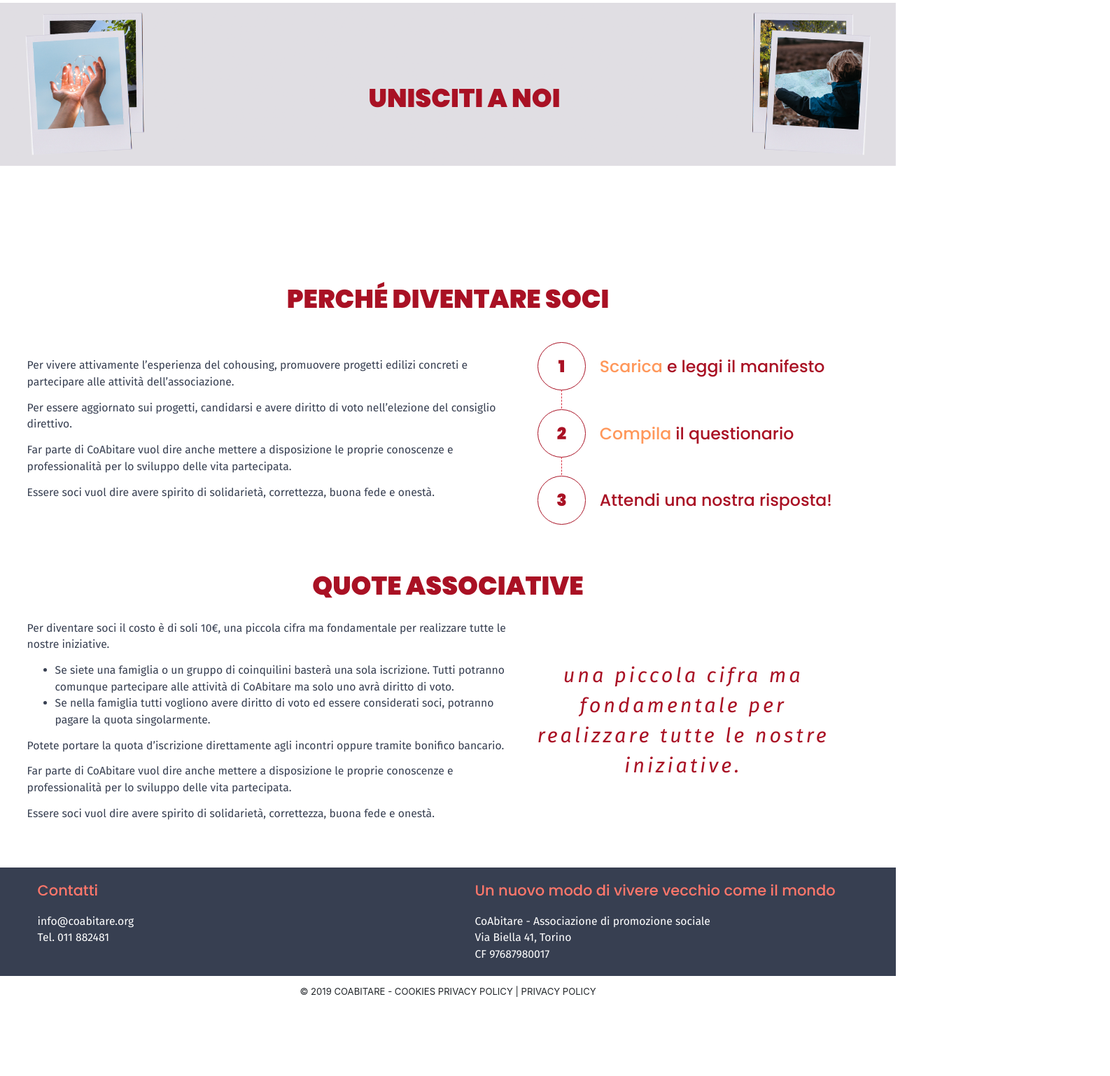
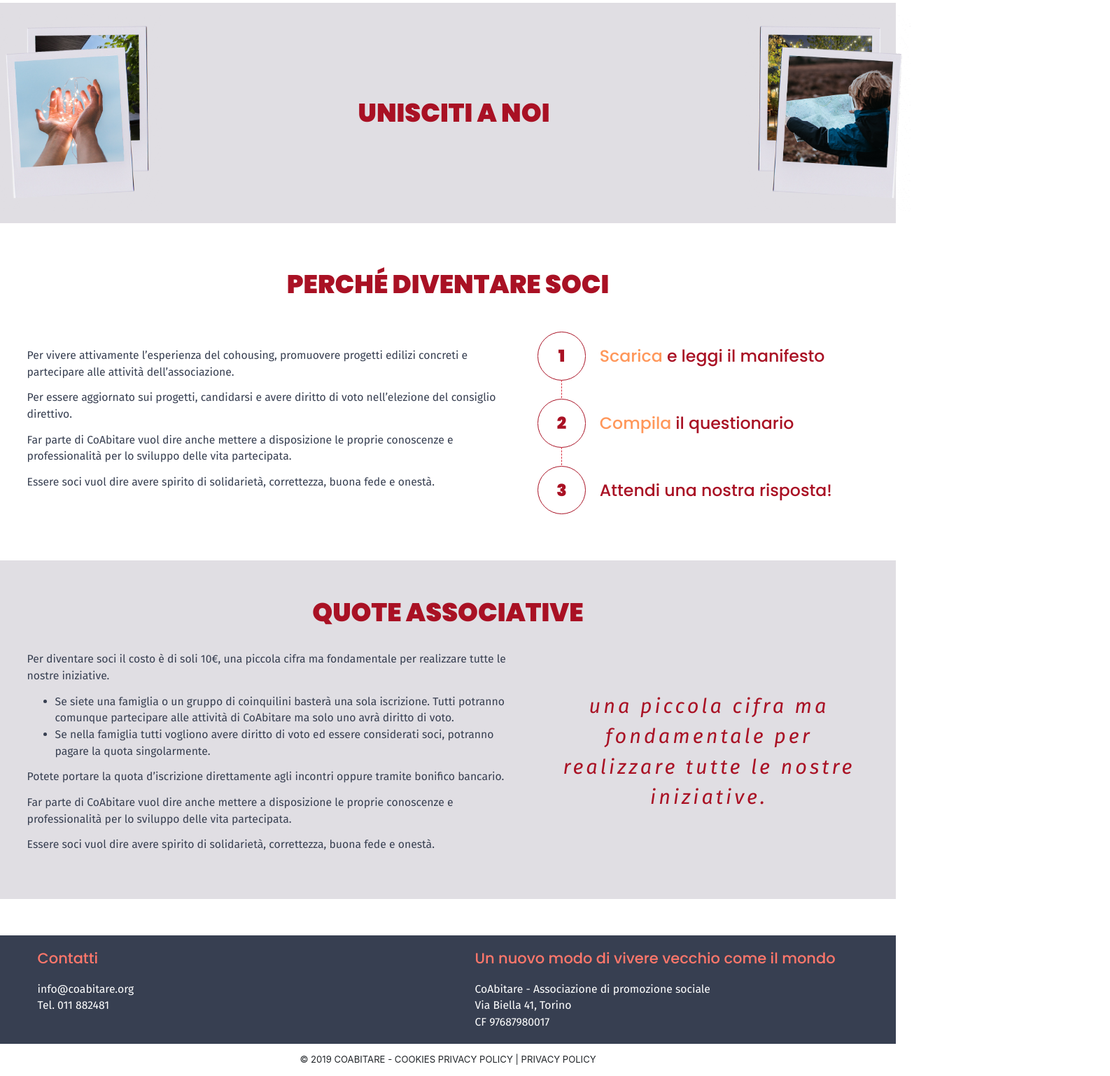
Before and after one commit to francescoghedin/CVeDI-coabitare, a website: page uniscitianoi.html in a window 1280 px wide. Shown: the part 68-1606 px from the top of the page at 70% size, 1586 px wide, since content can reach past the window. Before the commit the page ends 1509 px from the top, so only its background shows below. Drawn offline with nearby package versions, Linux system fonts and the light colour scheme.

Commit message:
Fix unisciti a noi

```diff
--- a/scss/style.scss
+++ b/scss/style.scss
@@ -136,6 +136,7 @@ h1{
   font-size: 2.8rem;
   padding-left: 3rem;
   padding-right: 3rem;
+  margin-bottom: 0rem;
 }
 h2{
   color: $corallo;
@@ -284,13 +285,12 @@ a:hover{
 //Stili i nostri valori
 .sezionegrigia{
   background-color: $grigio;
-  padding-bottom: 4rem;
-  margin-bottom: 4rem;
+
 }
-.sezionegrigia h1{
-    padding-top: 4rem;
-    margin-bottom: 1.5rem;
-}
+// .sezionegrigia h1{
+//     padding-top: 4rem;
+//     margin-bottom: 1.5rem;
+// }
 .valori img{
   object-fit: cover;
   border-radius: 15px;
@@ -334,9 +334,9 @@ a:hover{
   display: none;
 }
 /*END FIX*/
-#comepartecipare .container{
-  margin-top: 1.5rem;
-}
+// #comepartecipare .container{
+//   margin-top: 1.5rem;
+// }
 #comepartecipare p{
   margin-bottom: 1.5rem;
 }
@@ -403,28 +403,13 @@ input[type=text], input[type=email]{
 }
 
 //PAGINA UNISCITI A NOI
-.header-interno {
-  background: url("../immagini/unisciti/header_uniscitianoi.png");
-  background-repeat:no-repeat;
-  background-size: contain;
-  min-height: 26.6rem;
-  margin-bottom: 4rem;
+.grigio{
+  background-color: $grigio
 }
-.header-interno-sm{
-  margin-top: 4rem;
-  margin-bottom: 4rem;
+.header-interno img{
+  max-height: 21.5rem;
 }
-.header-interno-sm img{
-  height: 26.3rem;
-  width: 21.3rem;
-}
-.header-interno-cont{
-  height: 21.3rem;
 
-  padding-left: 15%;
-  padding-right: 15%;
-  text-align: center;
-}
 .blocco-testo{
   margin-top: 1.5rem;
   margin-bottom: 4rem;
--- a/uniscitianoi.html
+++ b/uniscitianoi.html
@@ -54,28 +54,22 @@
     </div>
   </nav>
 <!-- FINE MENU -->
-<!-- INIZIO HEADER MOBILE/TABLET-->
-    <section class="d-lg-none header-interno-sm">
-          <div class="container d-flex flex-column justify-content-center align-items-center text-center">
-            <h1>Unisciti a noi</h1>
-            <img src="immagini/unisciti/headermobile_uniscitianoi.png" alt="foto polaroid">
-          </div>
-    </section>
-<!-- FINE HEADER MOBILE/TABLET -->
-<!-- INIZIO HEADER DESKTOP-->
-    <section class=" d-none d-lg-block header-interno">
-      <div class="container-fluid">
-          <div class="header-interno-cont container d-flex flex-column justify-content-center align-items-center">
-            <h1>Unisciti a noi</h1>
-          </div>
+<!-- INIZIO HEADER-->
+    <section class="pb-lg-0 mb-5 p-tb-s header-interno grigio">
+      <div class="container d-flex flex-column flex-lg-row align-items-center justify-content-center">
+        <h1 class="d-inline d-lg-none text-center">Unisciti a noi</h1>
+        <img src="immagini/unisciti/header_sx.png" alt="header_sx">
+        <div class=" col-lg-8 d-flex flex-column justify-content-center align-items-center header-cont">
+          <h1 class="d-none d-lg-inline ">Unisciti a noi</h1>
+        </div>
+        <img class="d-none d-lg-block" src="immagini/unisciti/header_dx.png" alt="header_dx">
       </div>
     </section>
-<!-- FINE HEADER DESKTOP -->
 
 
-    <section class="d-flex flex-column align-items-center">
+    <section class="d-flex flex-column align-items-center p-tb-l">
       <h1 class="text-center">Perché diventare soci</h1>
-      <div class="blocco-testo container d-flex flex-column flex-lg-row">
+      <div class="container d-flex flex-column flex-lg-row m-top-s">
           <div class=" col-12 col-lg-7 d-flex flex-column justify-content-center">
             <p>Per vivere attivamente l’esperienza del cohousing, promuovere progetti edilizi
             concreti e partecipare alle attività dell’associazione.</p>
@@ -88,7 +82,7 @@
 
             <p>Essere soci vuol dire avere spirito di solidarietà, correttezza, buona fede e onestà.</p>
           </div>
-          <div class="lista col-12 col-lg-5 ista d-flex flex-column">
+          <div class="lista mx-auto col-8 d-flex flex-column">
             <div class="riga-lista d-flex align-items-center">
               <div class="cerchio">1</div><span><a href="#">Scarica</a> e leggi il manifesto</span>
             </div>
@@ -101,11 +95,11 @@
           </div>
       </div>
     </section>
-      <section class="d-flex flex-column align-items-center">
+      <section class="d-flex flex-column align-items-center sezionegrigia m-tb-l p-top-l p-bottom-l">
         <h1>Quote associative</h1>
-        <div class="blocco-testo container d-flex flex-column flex-lg-row">
-            <div class="col-12 col-lg-5 order-lg-last">
-              <blockquote class="blockquote-rosso">
+        <div class="container d-flex flex-column flex-lg-row m-top-s">
+            <div class="col-12 col-lg-5 order-lg-last d-flex justify-content-center">
+              <blockquote class="blockquote-rosso ">
                 <p>una piccola cifra ma <br> fondamentale per <br> realizzare tutte le nostre <br> iniziative.
                 </p>
               </blockquote>
@@ -132,7 +126,7 @@
         </div>
       </section>
       <!-- INIZIO FOOTER -->
-      <section class="container-fluid d-flex" id="footer">
+      <section class="container-fluid d-flex m-top-l" id="footer">
         <div class="container d-flex flex-column flex-lg-row">
           <div class="col-lg-6 pb-5 pb-lg-0">
             <h3>Contatti</h3>
```
Also changed, not shown: index.html (+5 -5 lines), css/style.css, immagini/unisciti/header_dx.png (renamed from immagini/unisciti/header_home_dx.png), immagini/unisciti/header_sx.png (renamed from immagini/unisciti/header_home_sx.png).
